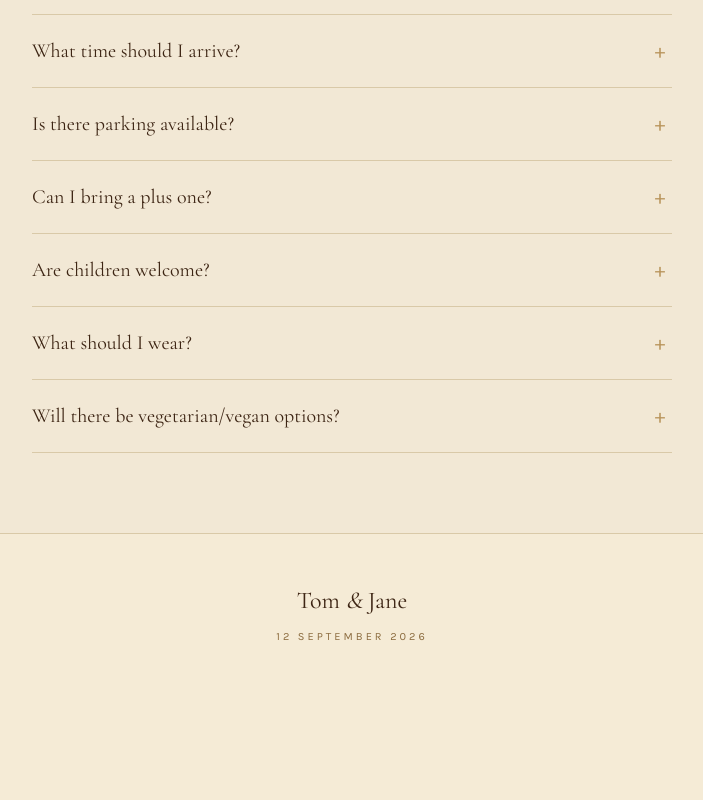
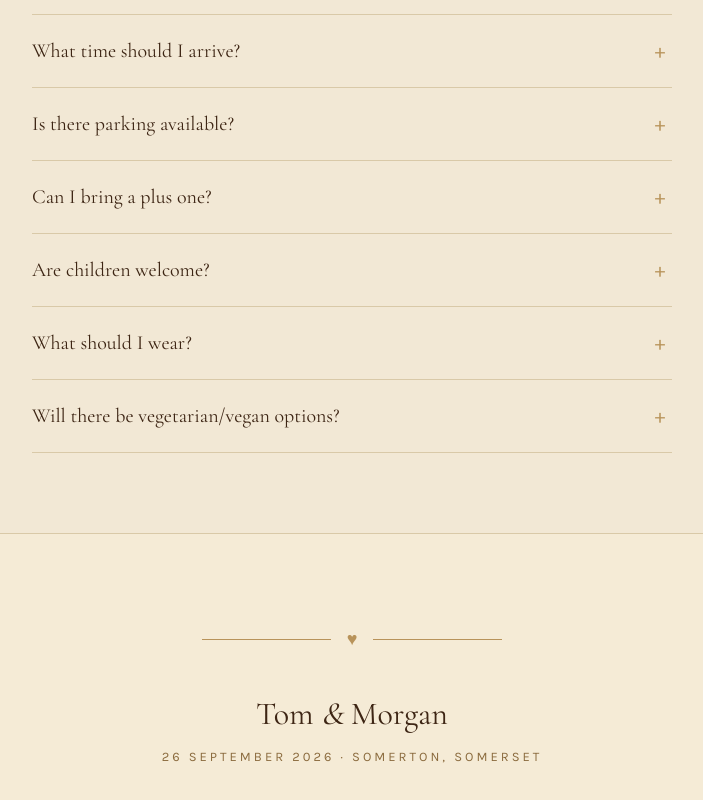
Before and after one commit to tdr24008/Wedding-website, a Next.js app: page / in a window 1280 px wide. Shown: the part 5663-6463 px from the top of the page, without its empty margins (288-991 px from the left). Before the commit the page ends 6357 px from the top, so only its background shows below. Built offline with nearby package versions, Linux system fonts and the light colour scheme.

Commit message:
feat: build Footer section
Add heart divider above names. Include location alongside date.
Slightly larger name text for visual weight.

Co-Authored-By: Claude Opus 4.6 <noreply@anthropic.com>

```diff
--- a/components/Footer.tsx
+++ b/components/Footer.tsx
@@ -1,33 +1,37 @@
+import Divider from "@/components/ui/Divider";
+
 export default function Footer() {
   return (
     <footer
       style={{
-        padding: "48px 24px",
+        padding: "56px 24px 48px",
         textAlign: "center",
         backgroundColor: "#F5EBD6",
         borderTop: "1px solid #D9C9A8",
       }}
     >
+      <Divider icon="♥" />
       <p
         style={{
-          fontSize: 24,
+          fontSize: 32,
           fontWeight: 400,
           color: "#3D2514",
           marginBottom: 8,
         }}
       >
-        Tom <span style={{ fontStyle: "italic" }}>&amp;</span> Jane
+        Tom <span style={{ fontStyle: "italic" }}>&amp;</span> Morgan
       </p>
       <p
         style={{
           fontFamily: "var(--font-karla), sans-serif",
-          fontSize: 11,
+          fontSize: 13,
           letterSpacing: 3,
           textTransform: "uppercase",
           color: "#8A6A3D",
+          marginBottom: 24,
         }}
       >
-        12 September 2026
+        26 September 2026 &middot; Somerton, Somerset
       </p>
     </footer>
   );
```
